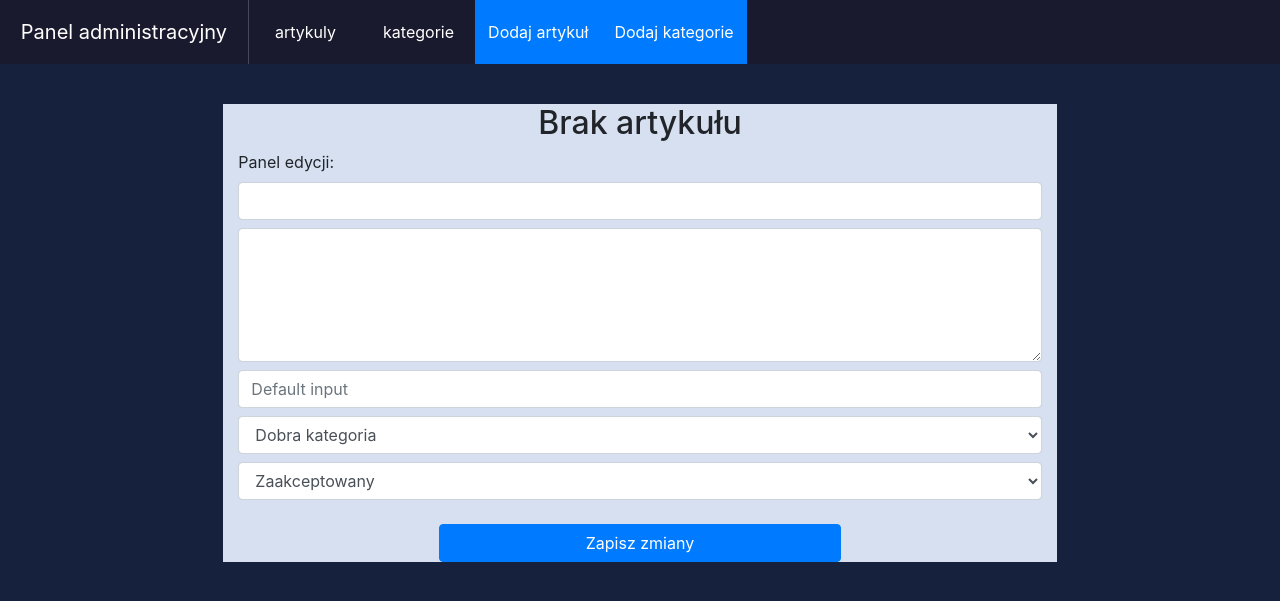
After one commit to HeurystykaDobregoSufiksu/Rekrutacja, a PHP site: page /views/article.view.php in a window 1280 px wide. The commit adds this page. Shown: the top 601 px of the page. Run offline with PHP 8.4, Linux system fonts and the light colour scheme; the template is opened without the code that fills it, so the values that code supplies are empty; some libraries are stand-ins or nearby versions.

Commit message:
artticleFinished

```diff
--- a/css/main.css
+++ b/css/main.css
@@ -3,6 +3,18 @@
     background-color: #1a1a2e;
     line-height: 8vh;
     text-align: center;
+}
+#dodajArt{
+    max-height: 8vh;
+    border-radius: 0px;
+}
+#dodajKat{
+    max-height: 8vh;
+    border-radius: 0px;
+}
+.form-control{
+    margin-top: 1vh;
+    border-radius: 0px;
 }
 #successMsg{
     visibility: hidden;
--- a/database/bootstrap.php
+++ b/database/bootstrap.php
@@ -7,5 +7,6 @@ App::set('database', new QueryMaker(Connect::create(App::get('config'))));
 function view ($name, $data=null)
 {
     extract($data);
+
     return require "./views/{$name}.view.php";
 }
--- a/database/routes.php
+++ b/database/routes.php
@@ -3,8 +3,9 @@
 $router->get('','./controllers/ArticleController@show');
 $router->get('view','./controllers/ArticleController@selectOne');
 $router->post('article/add','./controllers/ArticleController@addArticle');
-$router->post('article/edit','./controllers/ArticleController@editArticle');
+$router->get('article/edit','./controllers/ArticleController@selectOne');
 $router->post('article/remove','./controllers/ArticleController@removeArticle');
+$router->post('article/update','./controllers/ArticleController@editArticle');
 
 
 ?>
--- /dev/null
+++ b/views/article.view.php
@@ -0,0 +1,28 @@
+<?php include_once 'templates/header.php'?>
+<?php
+
+if(!isset($articles)){ ?>
+    <h2 style="text-align: center">Brak artykułu</h2>
+<?php }else { ?>
+
+<?php  } ?>
+    Panel edycji:
+    <form action='/article/update' method="POST">
+    <input class="form-control" type="text" name="title" value="<?=$articles[0]['title']?>">
+    <textarea class="form-control" name="content" rows="5"><?=$articles[0]['content']?></textarea>
+    <input class="form-control" type="number" name="author" placeholder="Default input">
+    <select name="category" class="form-control">
+        <option disabled>Wybierz kategorie</option>
+        <option value="4">Dobra kategoria</option>
+    </select>
+    <select name="status" class="form-control">
+        <option disabled>Wybierz status</option>
+        <option value="accepted">Zaakceptowany</option>
+        <option value="waiting">Oczekujący</option>
+        <option value="rejected">Odrzucony</option>
+    </select>
+        <button type="submit" style="margin-left: 25%;width:50%; margin-top:3vh" class="btn btn-primary" name="id" value="<?=$articles[0]['ID']?>">Zapisz zmiany</button>
+    </form>
+
+<?php include_once 'templates/footer.php'?>
+<?php include_once 'templates/addons.php'?>
--- /dev/null
+++ b/views/templates/addons.php
@@ -0,0 +1,66 @@
+
+<!-- Modal -->
+<div class="modal fade" id="dodajArtykul" tabindex="-1" role="dialog" aria-labelledby="exampleModalLabel" aria-hidden="true">
+  <div class="modal-dialog" role="document">
+    <div class="modal-content">
+      <div class="modal-header">
+        <h5 class="modal-title" id="exampleModalLabel">Dodaj artykuł</h5>
+        <button type="button" class="close" data-dismiss="modal" aria-label="Close">
+          <span aria-hidden="true">&times;</span>
+        </button>
+      </div>
+      <div class="modal-body">
+          <form action='/article/add' method="POST">
+              <input class="form-control" type="text" name="title" placeholder="Tytuł">
+              <textarea class="form-control" name="content" rows="5" placeholder="Treść"></textarea>
+              <input class="form-control" type="number" name="author" placeholder="Default input">
+              <select name="category" class="form-control">
+                  <option disabled>Wybierz kategorie</option>
+                  <option value="4">Dobra kategoria</option>
+              </select>
+              <select name="status" class="form-control">
+                  <option disabled>Wybierz status</option>
+                  <option value="accepted">Zaakceptowany</option>
+                  <option value="waiting">Oczekujący</option>
+                  <option value="rejected">Odrzucony</option>
+              </select>
+
+
+
+      </div>
+      <div class="modal-footer">
+        <button type="button" class="btn btn-secondary" data-dismiss="modal">Anuluj</button>
+        <button type="submit" class="btn btn-primary">Dodaj</button>
+
+      </div>
+        </form>
+    </div>
+  </div>
+</div>
+
+
+<div class="modal fade" id="dodajKategorie" tabindex="-1" role="dialog" aria-labelledby="exampleModalLabel" aria-hidden="true">
+    <div class="modal-dialog" role="document">
+        <div class="modal-content">
+            <div class="modal-header">
+                <h5 class="modal-title" id="exampleModalLabel">Dodaj Kategorie</h5>
+                <button type="button" class="close" data-dismiss="modal" aria-label="Close">
+                    <span aria-hidden="true">&times;</span>
+                </button>
+            </div>
+            <div class="modal-body">
+                <form action='/category/add' method="POST">
+                    <input class="form-control" type="text" name="category" placeholder="Nazwa">
+                    <textarea class="form-control" name="description" rows="5" placeholder="Opis"></textarea>
+
+
+            </div>
+            <div class="modal-footer">
+                <button type="button" class="btn btn-secondary" data-dismiss="modal">Anuluj</button>
+                <button type="submit" class="btn btn-primary">Dodaj</button>
+
+            </div>
+            </form>
+        </div>
+    </div>
+</div>
--- a/views/templates/footer.php
+++ b/views/templates/footer.php
@@ -1,6 +1,5 @@
 
-            </tbody>
-        </table>
+
     </div>
 
 </div>
@@ -13,6 +12,6 @@
 </div>
 </body>
 </html>
-<?php if(isset($_SESSION['errormsg'])){?>
-    <script> message("<?=$_SESSION['errormsg']?>"); </script>
-<?php unset($_SESSION['errormsg']); }?>
+<?php if(isset($_SESSION['msg'])){?>
+    <script> message("<?=$_SESSION['msg']?>"); </script>
+<?php unset($_SESSION['msg']); }?>
--- a/views/templates/header.php
+++ b/views/templates/header.php
@@ -20,19 +20,14 @@
                 <p class="col-md-4" id="logo">Panel administracyjny</p>
                 <p class="col navBtn">artykuly</p>
                 <p class="col navBtn">kategorie</p>
+                <button type="button" id="dodajArt"  class="btn btn-primary" data-toggle="modal" data-target="#dodajArtykul">
+                    Dodaj artykuł
+                </button>
+                <button type="button" id="dodajKat"  class="btn btn-primary" data-toggle="modal" data-target="#dodajKategorie">
+                    Dodaj kategorie
+                </button>
 
             </div>
         </div>
     </div>
     <div class="col-md-8 offset-2" id="content">
-        <table class="table">
-            <thead>
-            <tr>
-                <th style="max-width:10%" scope="col">#</th>
-                <th style="max-width:30%"scope="col">Tytuł</th>
-                <th style="max-width:40%"scope="col">Opis</th>
-                <th style="max-width:10%"scope="col">Status</th>
-                <th style="max-width:10%"scope="col">Akcje</th>
-            </tr>
-            </thead>
-            <tbody>
```
Also changed, not shown: controllers/ArticleController.php (+8 -13 lines), models/Article.php (+111 -1 lines), repositories/ArticleRepository.php (+12 -11 lines), services/ArticleService.php (+22 -6 lines), views/panel.view.php (+23 -9 lines).
